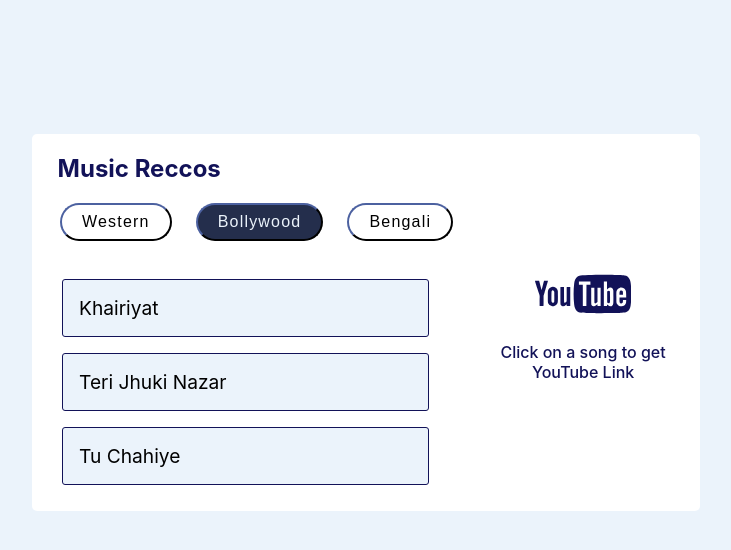
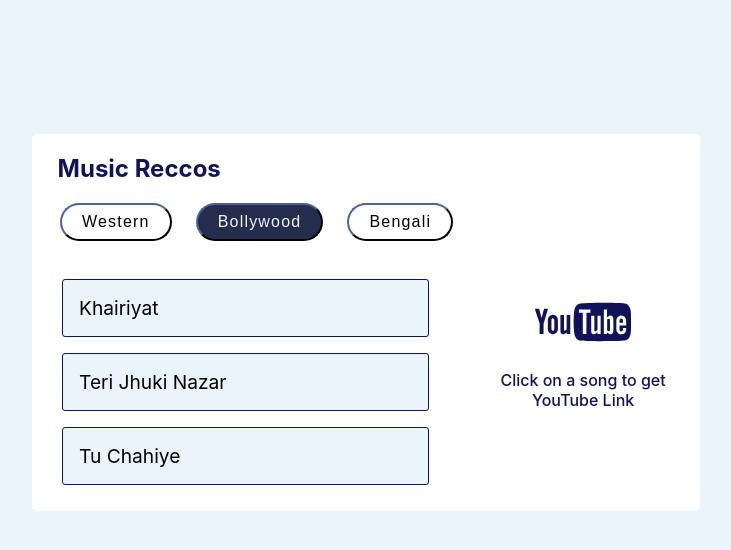
Before and after one commit to mohibkay/music-reccos, a React (Create React App) app: page / in a window 1280 px wide. Shown: the top 550 px of the page, without its empty margins (274-1005 px from the left). Built offline with nearby package versions, Linux system fonts and the light colour scheme.

Commit message:
Increased top margin of YouTube Icon

```diff
--- a/src/App.css
+++ b/src/App.css
@@ -89,6 +89,7 @@ body {
 .App .yt-link .yt-icon {
   font-size: 6rem;
   color: #121258;
+  margin-top: 3.5rem;
   margin-bottom: -1rem;
 }
 
```
